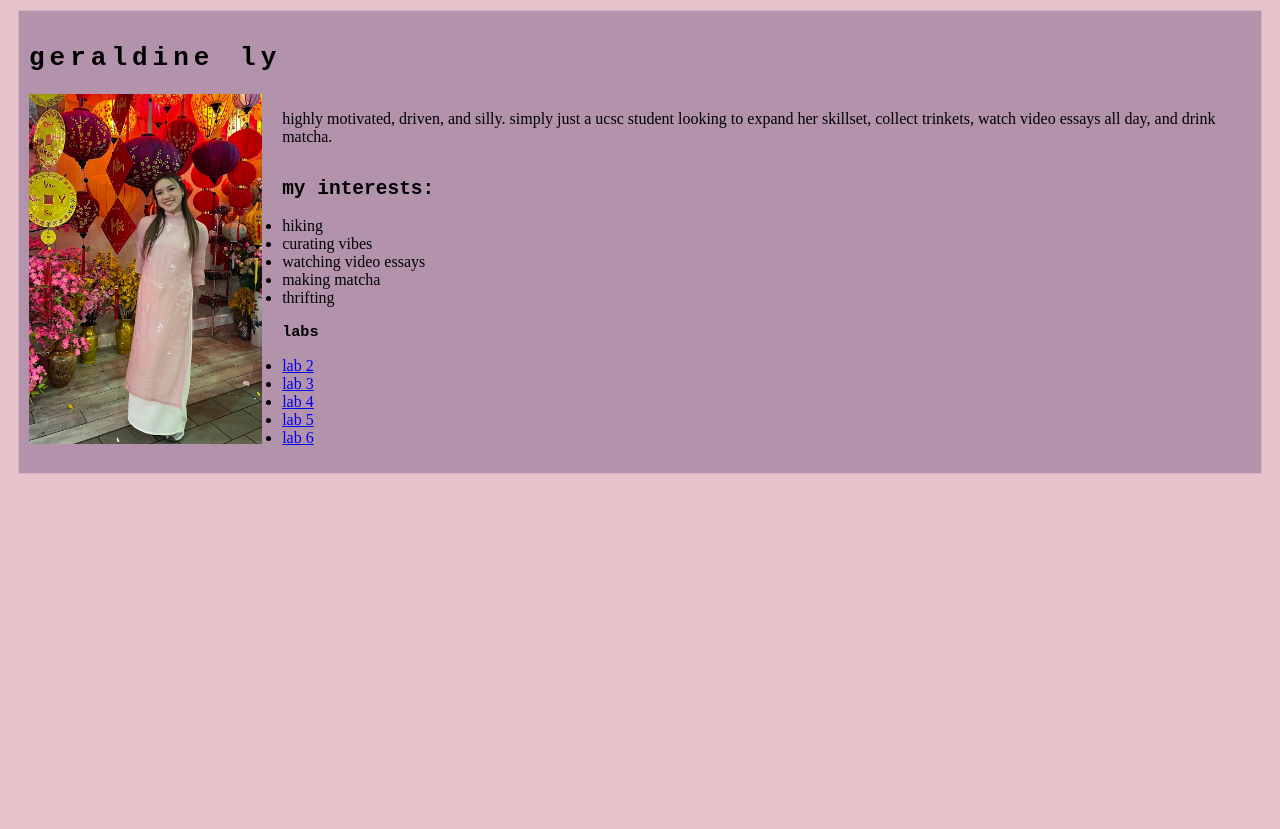
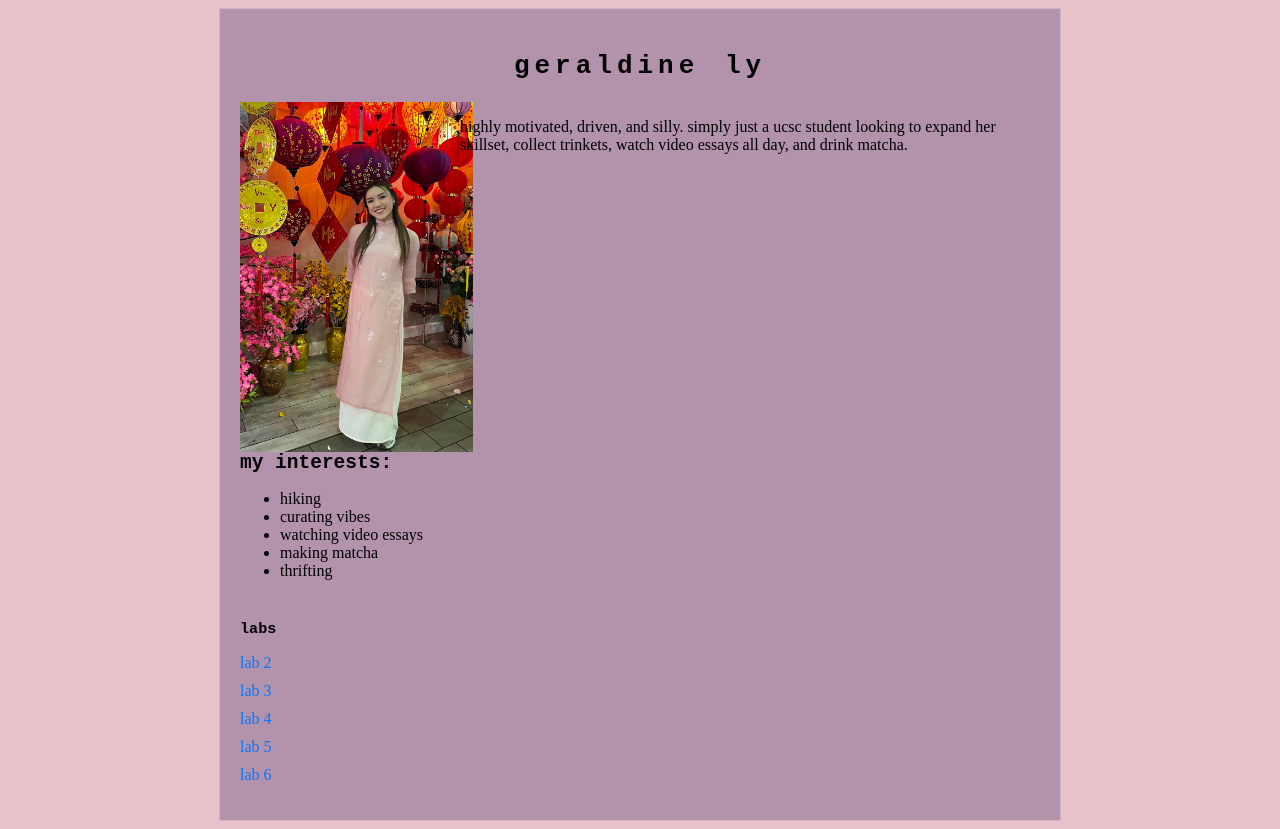
Before and after one commit to geraldinely/art101, a plain HTML site: page index.html in a window 1280 px wide. Before the commit the page ends 800 px from the top, so only its background shows below. Drawn offline with Linux system fonts and the light colour scheme.

Commit message:
Update homepage.css

```diff
--- a/css/homepage.css
+++ b/css/homepage.css
@@ -7,6 +7,52 @@
   height: 350px;
 }
 
+#content {
+  max-width: 800px;
+  margin: 0 auto;
+  padding: 20px;
+}
+
+h1 {
+  text-align: center;
+}
+
+#headshot {
+  float: left;
+  width: 40%;
+  max-width: 200px;
+  margin-right: 20px;
+  height: auto;
+}
+
 .testimonial {
   overflow: hidden;
+  margin-left: 20%;
 }
+
+.interests {
+  clear: both;
+  margin-top: 20px;
+}
+
+.assignments-major-section {
+  margin-top: 40px;
+}
+
+#links ul {
+  list-style: none;
+  padding: 0;
+}
+
+#links li {
+  margin-bottom: 10px;
+}
+
+#links a {
+  text-decoration: none;
+  color: #007bff;
+}
+
+#links a:hover {
+  text-decoration: underline; /
+}
```
